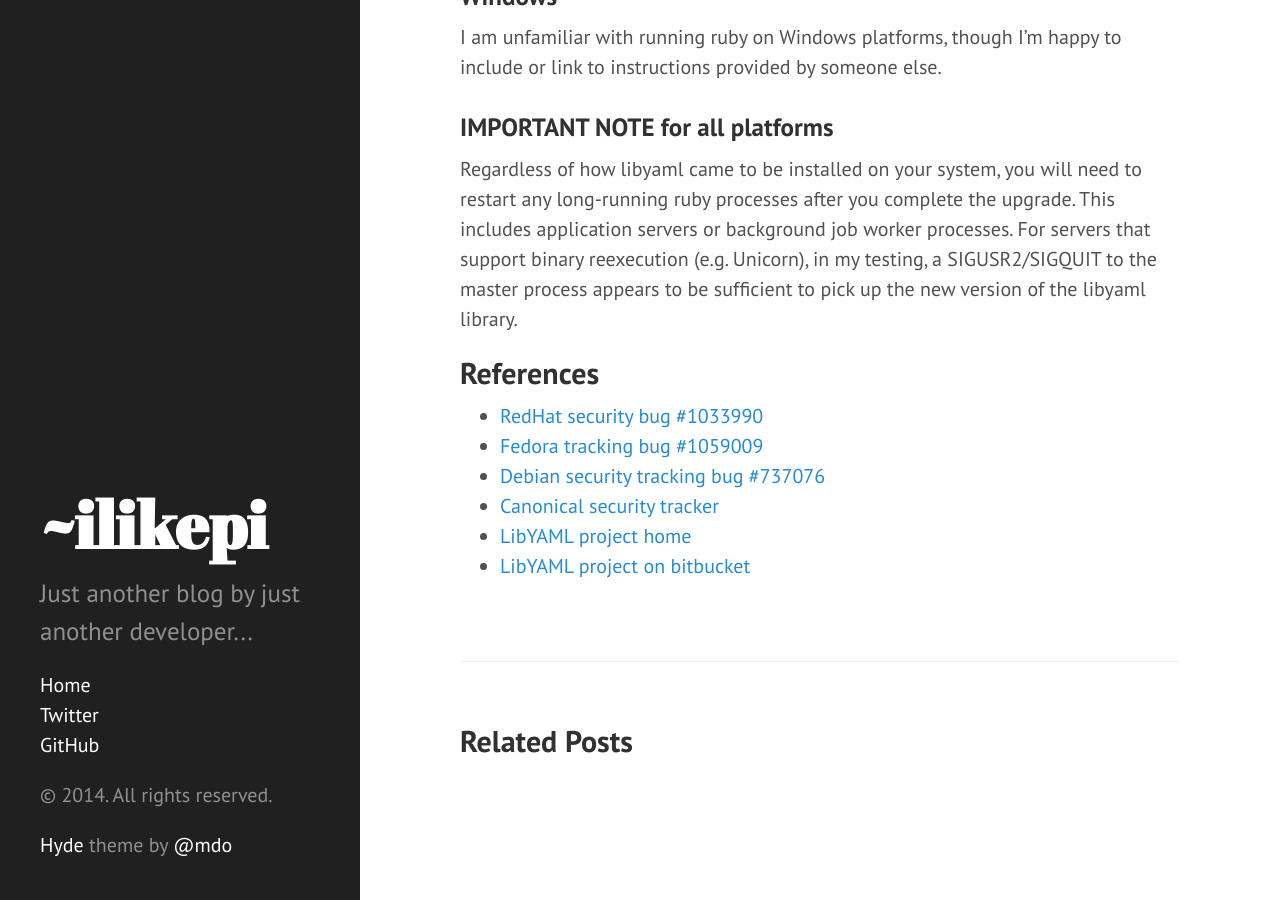
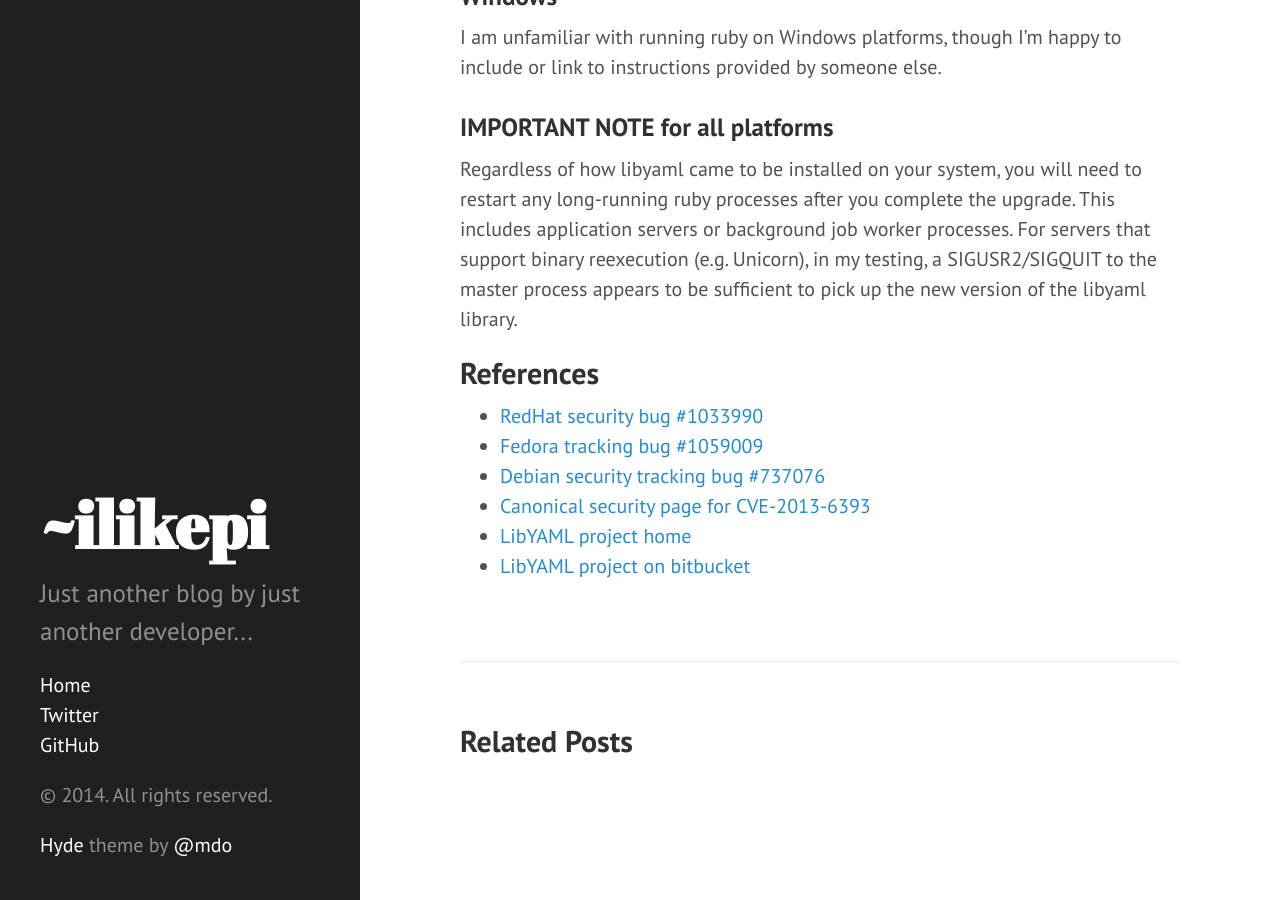
Before and after one commit to ilikepi/ilikepi.github.io, a Jekyll site: the page built from _posts/2014-02-04-cve-2013-6393-libyaml.md, in a window 1280 px wide and 900 px high, scrolled down 3115 px. Built offline with Jekyll 4.4.1, drawn with Linux system fonts in a browser that asks for light colours; Markdown is read by kramdown in place of the engine named in the settings.

Commit message:
Fix link description for Canonical page

```diff
--- a/_posts/2014-02-04-cve-2013-6393-libyaml.md
+++ b/_posts/2014-02-04-cve-2013-6393-libyaml.md
@@ -139,7 +139,7 @@ pick up the new version of the libyaml library.
 * [RedHat security bug #1033990][rhbug_1033990]
 * [Fedora tracking bug #1059009][rhbug_1059009]
 * [Debian security tracking bug #737076][debian_737076]
-* [Canonical security tracker][canonical_cve]
+* [Canonical security page for CVE-2013-6393][canonical_cve]
 * [LibYAML project home][libyaml_home]
 * [LibYAML project on bitbucket][libyaml_source]
 
```
